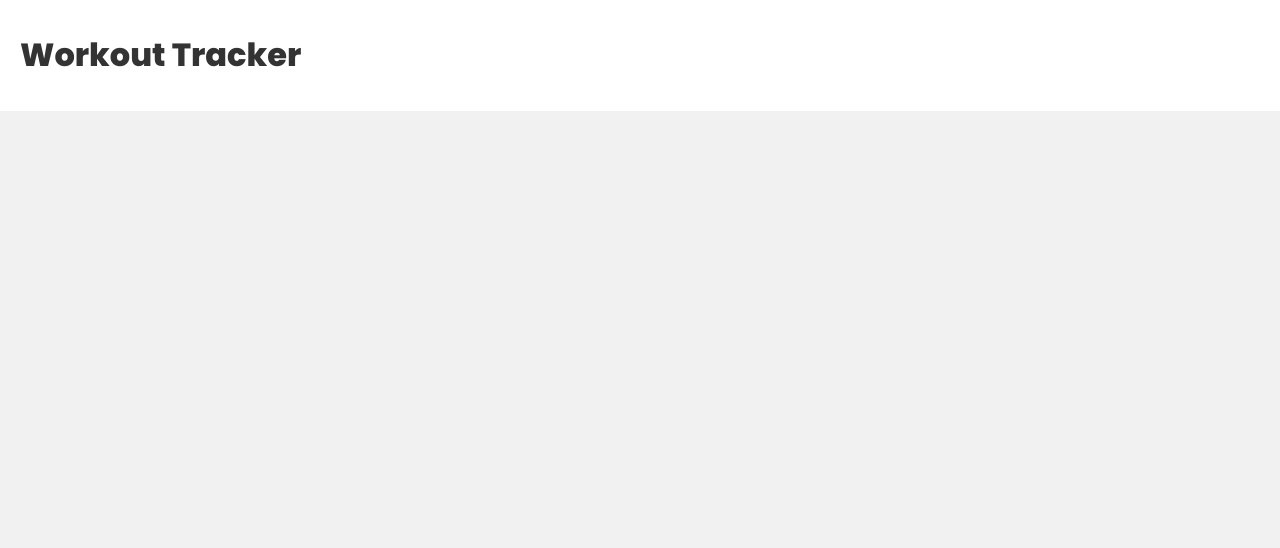
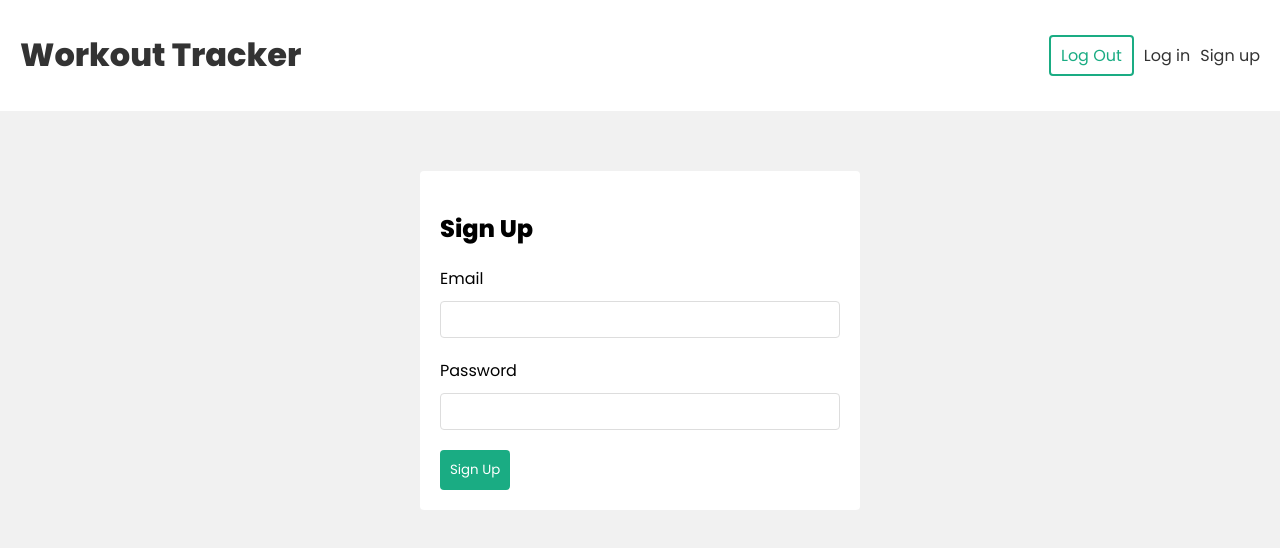
Before and after one commit to sagiweizmann/FitCo, a React (Create React App) app in the folder frontend/: page /signup in a window 1280 px wide. Before the commit this address had no page. Shown: the top 548 px of the page. Built offline with nearby package versions, Linux system fonts and the light colour scheme.

Commit message:
Added Login/out And Signup pages

```diff
--- a/frontend/src/App.js
+++ b/frontend/src/App.js
@@ -3,6 +3,8 @@ import { BrowserRouter ,Routes ,Route } from 'react-router-dom';
 // pages & components
 import Home from './pages/Home';
 import Navbar from './components/Navbar';
+import Login from './pages/Login';
+import Signup from './pages/Signup';
 
 function App() {
   return (
@@ -15,6 +17,14 @@ function App() {
             path="/"
             element={<Home />}
             ></Route>
+                      <Route
+            path="/login"
+            element={<Login />}
+            ></Route>
+                      <Route
+            path="/signup"
+            element={<Signup />}
+            ></Route>
         </Routes>
       </div>
       </BrowserRouter>
--- a/frontend/src/components/Navbar.js
+++ b/frontend/src/components/Navbar.js
@@ -1,13 +1,28 @@
 import { Link } from 'react-router-dom'
+import { useLogout } from '../hooks/useLogout'
 
 const Navbar = () => {
+    const { logout } = useLogout()
+
+    const handleLogout = () => {
+        logout()
+    }
 
     return (
         <header>
             <div className="container">
-            <Link to="/">
-                <h1>Workout Tracker</h1>
-            </Link>
+                <Link to="/">
+                    <h1>Workout Tracker</h1>
+                </Link>
+                <nav>
+                    <div>
+                        <button onClick = { handleLogout }>Log Out</button>
+                    </div>
+                    <div>
+                        <Link to="/login">Log in</Link>
+                        <Link to="/signup">Sign up</Link>
+                    </div>
+                </nav>
             </div>
         </header>
     )
--- /dev/null
+++ b/frontend/src/hooks/useLogout.js
@@ -0,0 +1,14 @@
+import { useAuthContext } from "./useAuthContext"
+
+export const useLogout = () => {
+    const { dispatch } = useAuthContext()
+    const logout = () => {
+        // remove user from local storage to log user out
+        localStorage.removeItem('user')
+
+        // update the user in the AuthContext
+        dispatch({type: 'LOGOUT'})
+    }
+
+    return { logout }
+}
--- /dev/null
+++ b/frontend/src/hooks/useSignup.js
@@ -0,0 +1,39 @@
+import { useState } from 'react';
+import { useAuthContext } from './useAuthContext';
+import { set } from 'date-fns';
+
+export const useSignup = () => {
+    const [error,setError] = useState(null)
+    const [isLoading,setIsLoading] = useState(null)
+    const { dispatch } = useAuthContext()
+
+    const signup = async (email, password) =>{
+        setIsLoading(true)
+        setError(null)
+
+        const response = await fetch('/api/user/signup',{
+            method: 'POST',
+            headers: {
+                'Content-Type': 'application/json'
+            },
+            body: JSON.stringify({email,password})
+        })
+        const json = await response.json()
+
+        if(!response.ok){
+            setIsLoading(false)
+            setError(json.error)
+        }
+        if(response.ok){
+            // save the user to local storage
+            localStorage.setItem('user',JSON.stringify(json))
+
+            // update the user in the AuthContext
+            dispatch({type: 'LOGIN', payload: json})
+
+            setIsLoading(false)
+        }
+    }
+
+    return { signup, isLoading, error}
+}
--- a/frontend/src/index.css
+++ b/frontend/src/index.css
@@ -100,3 +100,31 @@ div.error {
 input.error {
   border: 1px solid var(--error);
 }
+
+/* navbar */
+nav {
+  display: flex;
+  align-items: center;
+}
+nav a {
+  margin-left: 10px;
+}
+nav button {
+  background: #fff;
+  color: var(--primary);
+  border: 2px solid var(--primary);
+  padding: 6px 10px;
+  border-radius: 4px;
+  font-family: "Poppins";
+  cursor: pointer;
+  font-size: 1em;
+}
+
+/* auth forms */
+form.signup, form.login {
+  max-width: 400px;
+  margin: 40px auto;
+  padding: 20px;
+  background: #fff;
+  border-radius: 4px;
+}
--- /dev/null
+++ b/frontend/src/pages/Login.js
@@ -0,0 +1,35 @@
+import { useState } from 'react'
+
+const Login = () => {
+    const [email,setEmail] = useState('')
+    const [password,setPassword] = useState('')
+
+    const handleSubmit = (e) => {
+        e.preventDefault()
+
+        console.log(email,password)
+    }
+
+    return (
+        <form className='signup' onSubmit={handleSubmit}>
+            <h2>Log in</h2>
+            <label htmlFor='email'>Email</label>
+            <input
+                type='email'
+                id='email'
+                onChange={(e) => setEmail(e.target.value)}
+                value={email}
+                ></input>
+            <label htmlFor='password'>Password</label>
+            <input
+                type='password'
+                id='password'
+                onChange={(e) => setPassword(e.target.value)}
+                value={password}
+                ></input>
+            <button type='submit'>Log in</button>
+        </form>
+    )
+}
+
+export default Login
--- /dev/null
+++ b/frontend/src/pages/Signup.js
@@ -0,0 +1,38 @@
+import { useState } from 'react'
+import { useSignup } from '../hooks/useSignup'
+
+const Signup = () => {
+    const [email,setEmail] = useState('')
+    const [password,setPassword] = useState('')
+    const { signup, error , isLoading } = useSignup()
+
+    const handleSubmit = async (e) => {
+        e.preventDefault()
+
+        await signup(email,password)
+    }
+
+    return (
+        <form className='signup' onSubmit={handleSubmit}>
+            <h2>Sign Up</h2>
+            <label htmlFor='email'>Email</label>
+            <input
+                type='email'
+                id='email'
+                onChange={(e) => setEmail(e.target.value)}
+                value={email}
+                ></input>
+            <label htmlFor='password'>Password</label>
+            <input
+                type='password'
+                id='password'
+                onChange={(e) => setPassword(e.target.value)}
+                value={password}
+                ></input>
+            <button disabled={isLoading} type='submit'>Sign Up</button>
+            {error && <div className='error'>{error}</div> }
+        </form>
+    )
+}
+
+export default Signup
```
Also changed, not shown: frontend/src/context/WorkoutContext.js (line endings or trailing spaces).
